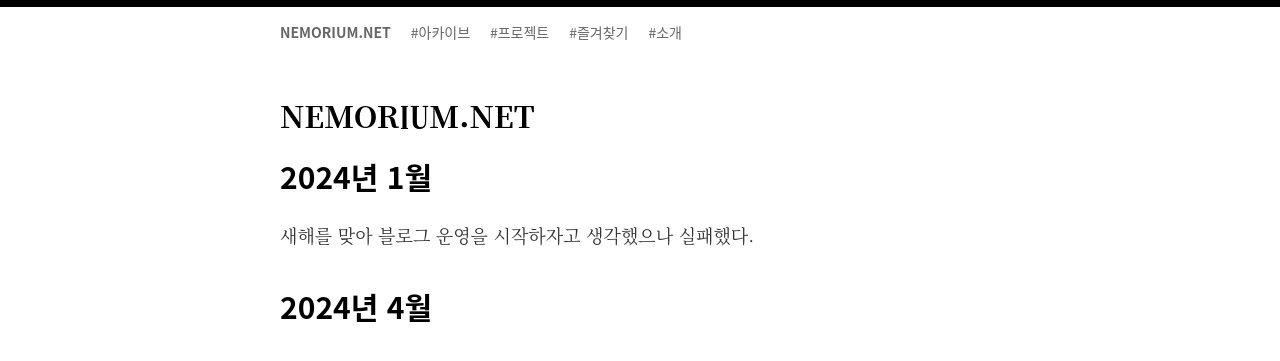
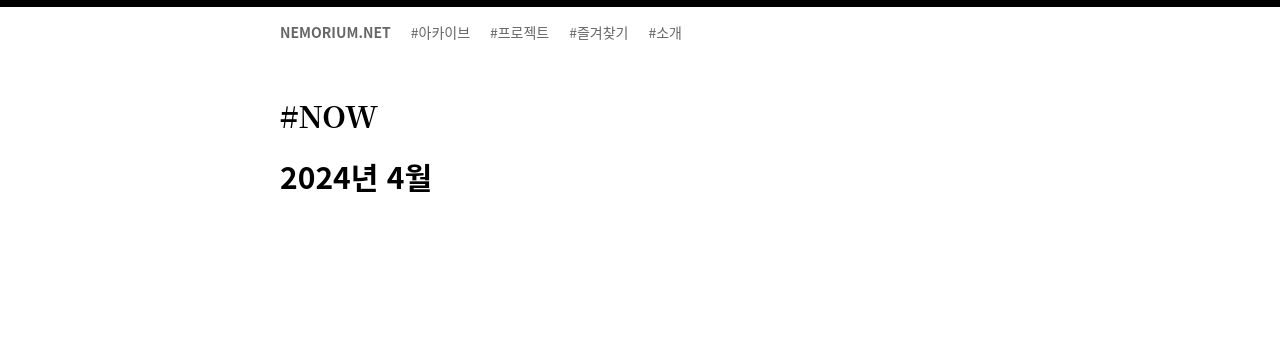
Before and after one commit to oxmhpark/oxmhpark, a Jekyll site: the page built from index.md, in a window 1280 px wide. Shown: the top 361 px of the page. Built offline with Jekyll 4.4.1, drawn with Linux system fonts in a browser that asks for light colours.

Commit message:
saving...

```diff
--- a/index.md
+++ b/index.md
@@ -1,8 +1,5 @@
 ---
-title: "NEMORIUM.NET"
+title: "#NOW"
 layout: page
 ---
-# 2024년 1월
-새해를 맞아 블로그 운영을 시작하자고 생각했으나 실패했다.
-
 # 2024년 4월
```
Also changed, not shown: _posts/2024-04-21-extraction-2.md (added, +11 -0 lines).
